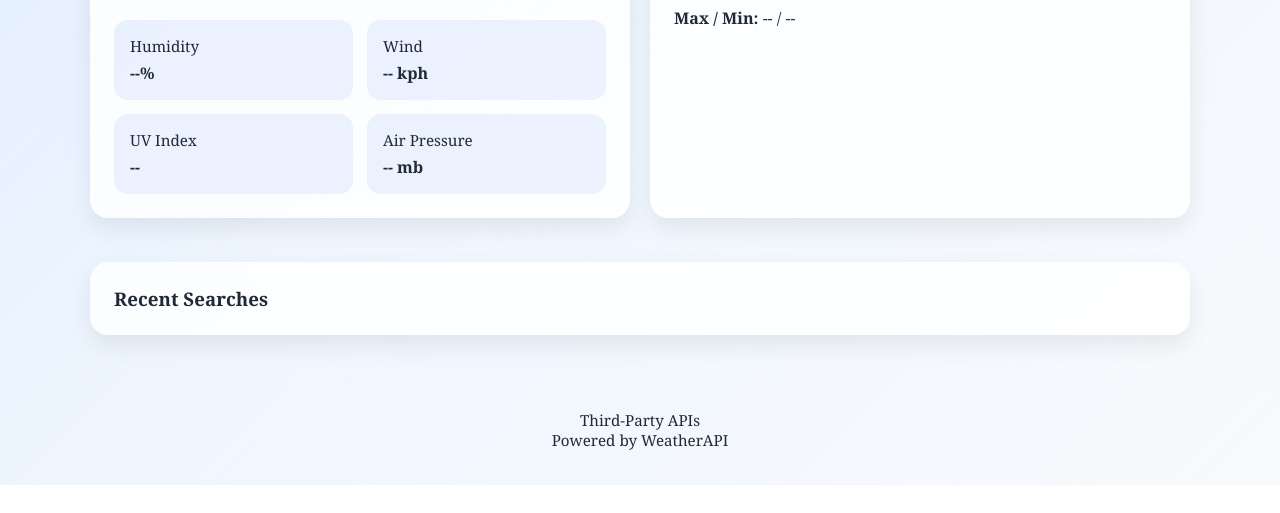
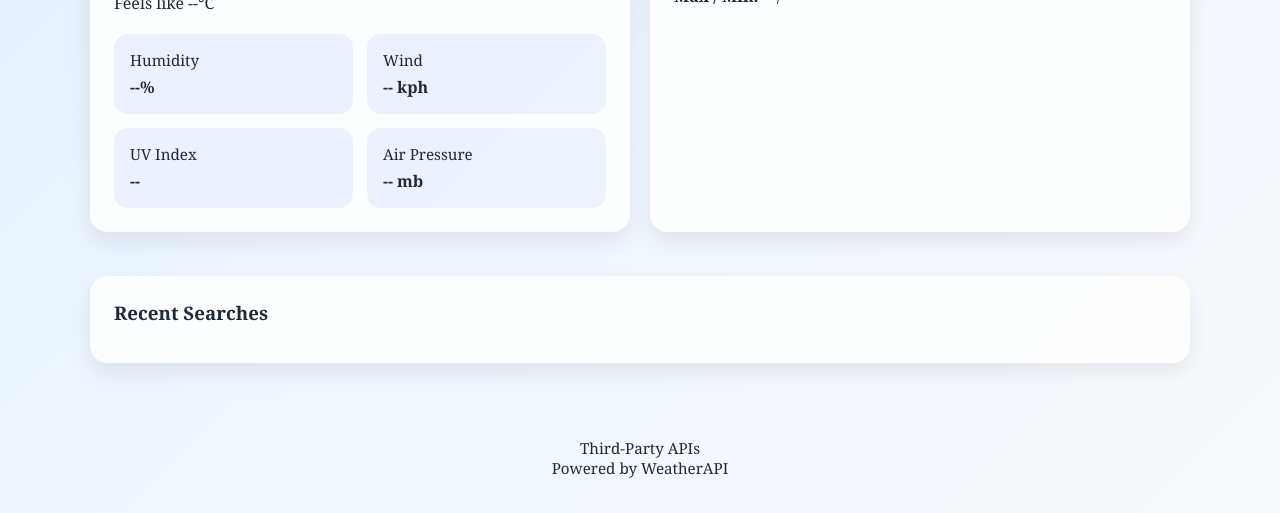
Before and after one commit to jennam98/COMP1073-Assign4, a plain HTML site: page index.html in a window 1280 px wide. Shown: the part 638-1151 px from the top of the page. Before the commit the page ends 1123 px from the top, so only its background shows below. Drawn offline with Linux system fonts and the light colour scheme.

Commit message:
adding some spacing under headings

```diff
--- a/css/styles.css
+++ b/css/styles.css
@@ -219,9 +219,10 @@ body.night-theme {
     font-size: 0.95rem;
 }
 
-.astro-details p {
-    margin-bottom: 12px;
-    font-size: 1rem;
+
+
+section h3 {
+    margin-bottom: 14px;
 }
 
 .section-title {
--- a/index.html
+++ b/index.html
@@ -78,7 +78,7 @@
                 </div>
             </div>
 
-            <div class="card astro-card">
+            <div class="card astro-card" id="astroCard">
                 <h3>Sun & Daylight</h3>
                 <div class="astro-details">
                     <p><strong>Sunrise:</strong> <span id="sunrise">--</span></p>
```
